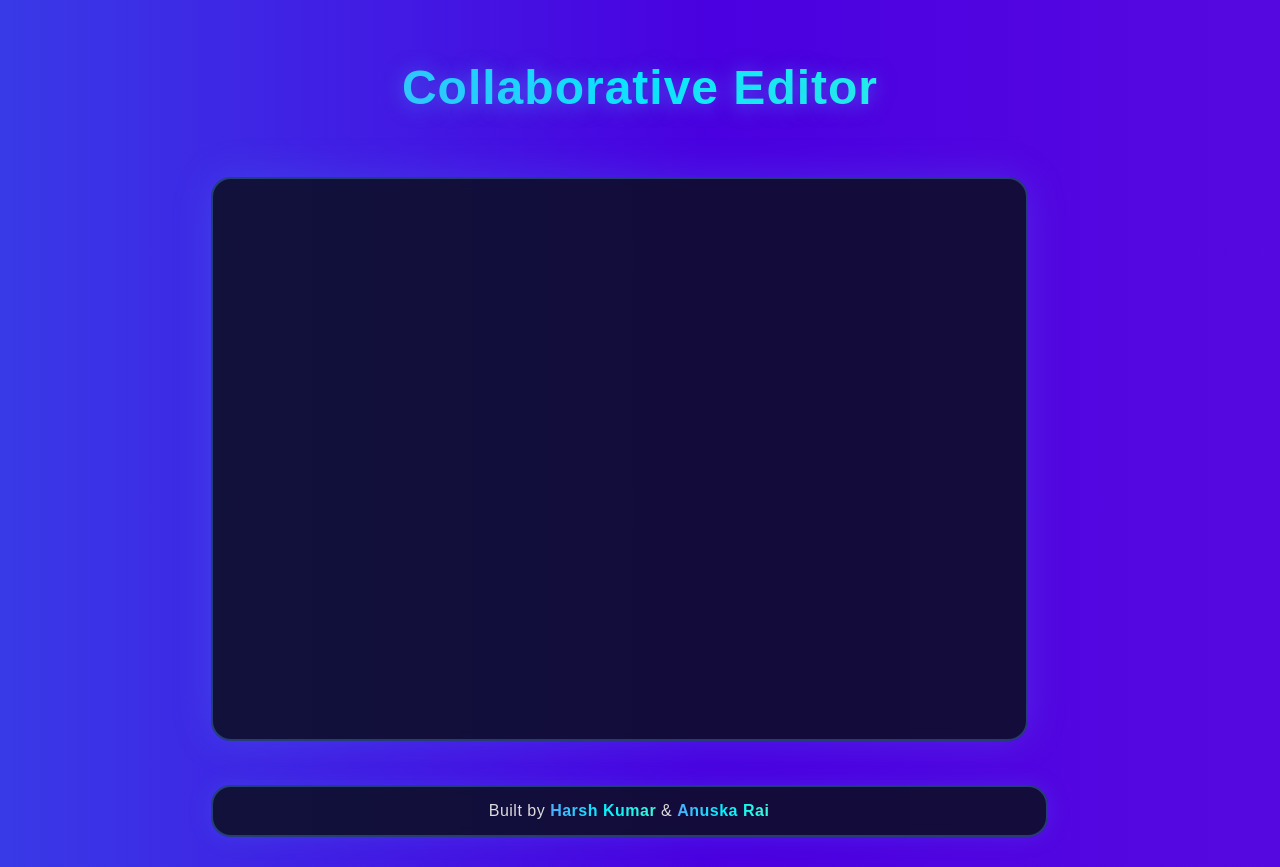
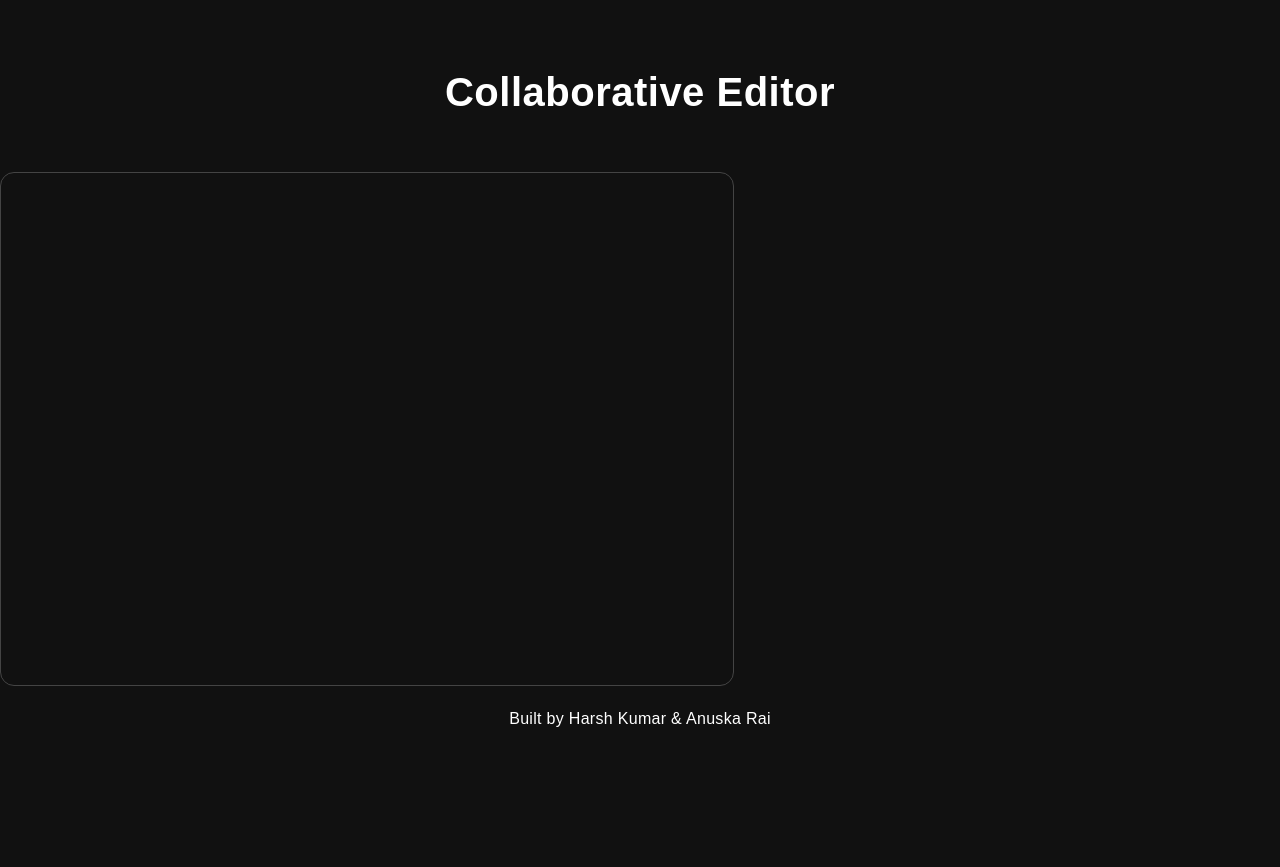
Before and after one commit to Dizmo-code/COLLAB_EDITOR, a React (Create React App) app in the folder client/: page / in a window 1280 px wide. After the commit the page ends 800 px from the top, so only its background shows below. Built offline with nearby package versions, Linux system fonts and the light colour scheme; no server answers.

Commit message:
gradient

```diff
--- a/client/src/App.css
+++ b/client/src/App.css
@@ -1,102 +1,106 @@
-/* === Global Styles === */
+/* === Minimalist Root Reset === */
 body {
   margin: 0;
   padding: 0;
   font-family: 'Poppins', sans-serif;
-  background: linear-gradient(270deg, #00c6ff, #0072ff, #8e2de2, #4a00e0, #00f2fe, #43e97b, #38f9d7);
-  background-size: 1400% 1400%;
-  animation: gradientFlow 25s ease infinite;
+  min-height: 100vh;
+  background: #111; /* Default: dark mode */
   color: #fff;
-  min-height: 100vh;
   display: flex;
   flex-direction: column;
   align-items: center;
-  transition: background 0.5s ease-in-out;
+  transition: background 0.3s, color 0.3s;
+  position: relative;
 }
 
-/* === Animated Gradient Keyframes === */
-@keyframes gradientFlow {
-  0% { background-position: 0% 50%; }
-  25% { background-position: 50% 100%; }
-  50% { background-position: 100% 50%; }
-  75% { background-position: 50% 0%; }
-  100% { background-position: 0% 50%; }
+/* Light theme class (applied to body or a main wrapper) */
+.light-mode {
+  background: #f9f9f9;
+  color: #181818;
 }
 
-/* === Header === */
-h1 {
-  text-align: center;
-  margin-top: 60px;
-  font-size: 3rem;
-  font-weight: 700;
-  background: linear-gradient(90deg, #4facfe, #00f2fe, #38f9d7);
-  -webkit-background-clip: text;
-  -webkit-text-fill-color: transparent;
-  letter-spacing: 1px;
-  text-shadow: 0 2px 20px rgba(79, 172, 254, 0.5);
+/* === Toggle Button (optional class) === */
+.mode-toggle {
+  position: fixed;
+  top: 24px;
+  right: 30px;
+  background: none;
+  border: 1.5px solid #fff;
+  color: #fff;
+  font-size: 1rem;
+  padding: 8px 18px;
+  border-radius: 22px;
+  cursor: pointer;
+  z-index: 100;
+  transition: background 0.25s, color 0.25s, border 0.25s;
+}
+.light-mode .mode-toggle {
+  border: 1.5px solid #181818;
+  color: #181818;
 }
 
-/* === Editor Box === */
+/* === Minimalist Content Area === */
+h1 {
+  margin-top: 70px;
+  font-size: 2.5rem;
+  font-weight: 600;
+  letter-spacing: 0.5px;
+  text-align: center;
+}
 textarea {
-  width: 90%;
-  height: 65vh;
-  background: rgba(10, 15, 30, 0.85);
-  color: #e0e0e0;
-  border: 2px solid rgba(79, 172, 254, 0.3);
-  border-radius: 20px;
-  padding: 20px;
+  margin-top: 30px;
+  width: 90vw;
+  max-width: 700px;
+  height: 60vh;
+  background: transparent;
+  color: inherit;
+  border: 1.5px solid #444;
+  border-radius: 14px;
   font-size: 1rem;
   resize: none;
   outline: none;
-  margin-top: 30px;
-  box-shadow: 0 0 40px rgba(79, 172, 254, 0.2);
-  transition: all 0.4s ease-in-out;
-  backdrop-filter: blur(6px);
+  padding: 16px;
+  transition: border 0.2s, background 0.2s;
+}
+.light-mode textarea {
+  border: 1.5px solid #ccc;
 }
 
-textarea:focus {
-  border-color: #00f2fe;
-  box-shadow: 0 0 60px rgba(0, 242, 254, 0.5);
-  background: rgba(5, 10, 25, 0.9);
+/* === Minimalist Footer === */
+footer {
+  margin-top: auto;
+  width: 100vw;
+  padding: 20px 0 28px 0;
+  text-align: center;
+  background: transparent;
+  color: inherit;
+  font-size: 1rem;
+  letter-spacing: 0.3px;
 }
 
-/* === Footer (Rounded + Matching Tone) === */
-footer {
-  margin-top: 40px;
-  margin-bottom: 30px;
-  padding: 15px 30px;
-  width: 90%;
-  text-align: center;
-  font-size: 1rem;
-  background: rgba(10, 15, 30, 0.85); /* Matches chat area tone */
-  color: #dcdcdc;
-  border: 2px solid rgba(79, 172, 254, 0.3);
-  border-radius: 20px;
-  box-shadow: 0 0 25px rgba(79, 172, 254, 0.15);
-  letter-spacing: 0.5px;
-  backdrop-filter: blur(6px);
-  transition: all 0.4s ease-in-out;
+/* === Hue Gradient at Bottom === */
+.hue-bar {
+  position: fixed;
+  left: 0;
+  bottom: 0;
+  width: 100vw;
+  height: 7vh;
+  min-height: 36px;
+  background: linear-gradient(90deg, #ffe259 5%, #ffdf00 50%, #ffae00 95%);
+  opacity: 0.85;
+  border-radius: 12px 12px 0 0;
+  z-index: 99;
+  pointer-events: none;
+}
+.light-mode .hue-bar {
+  background: linear-gradient(90deg, #fffbe7 10%, #ffed85 60%, #ffe259 90%);
+  opacity: 0.5;
 }
 
-footer:hover {
-  box-shadow: 0 0 35px rgba(79, 172, 254, 0.3);
-  border-color: rgba(0, 242, 254, 0.6);
+/* === Hide scrollbars for minimalism === */
+textarea::-webkit-scrollbar {
+  display: none;
 }
-
-footer span {
-  font-weight: 600;
-  color: #00f2fe;
-  background: linear-gradient(90deg, #4facfe, #00f2fe, #38f9d7);
-  -webkit-background-clip: text;
-  -webkit-text-fill-color: transparent;
+textarea {
+  scrollbar-width: none;
 }
-
-/* === Scrollbar (Optional Styling) === */
-textarea::-webkit-scrollbar {
-  width: 10px;
-}
-
-textarea::-webkit-scrollbar-thumb {
-  background: linear-gradient(180deg, #4facfe, #00f2fe);
-  border-radius: 10px;
-}
```
